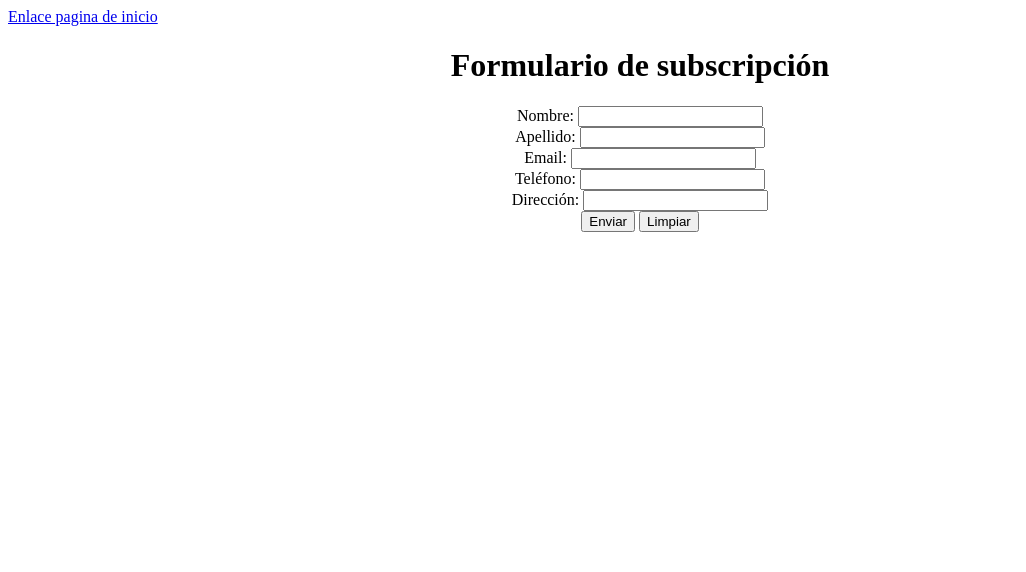
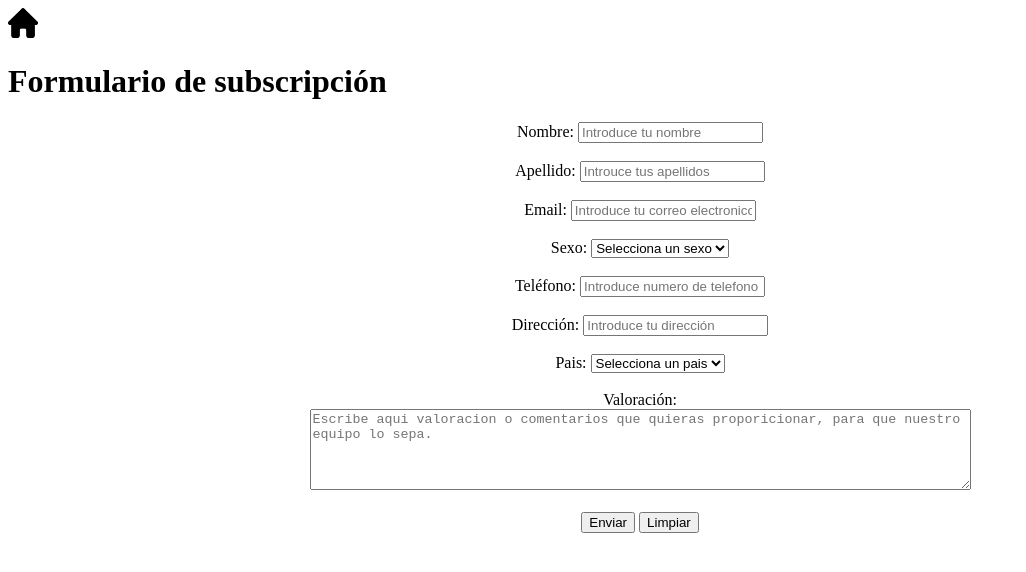
Before and after one commit to MerinoVic115/0373-AE3-MySpotify-Victor_Merino, a plain HTML site: page formulario/formulario.html in a window 1280 px wide. Shown: the whole page, without its empty margins (0-1026 px from the left). Drawn offline with Linux system fonts and the light colour scheme.

Commit message:
Correccion de formulario, enlaces puestos y poner estilos basicos

```diff
--- a/formulario/formulario.html
+++ b/formulario/formulario.html
@@ -4,28 +4,74 @@
     <meta charset="UTF-8">
     <meta name="viewport" content="width=device-width, initial-scale=1.0">
     <title>Formulario de subscripción</title>
+
 </head>
+
 <body>
-    <a href="../index.html">Enlace pagina de inicio</a>
-    <br>
 
-    <h1 align="center">Formulario de subscripción</h1>
+    <header>
+        <a id="inicio" href="../index.html">
+            <img src="../img/house-solid.ico" alt="icono" width="30" height="30">
+        </a>
+
+        <br>
+
+        <h1>Formulario de subscripción</h1>
+    </header>
+
 
     <form align="center">
         <label for="nombre">Nombre:</label>
-        <input type="text" id="nombre" name="nombre" required>
+        <input type="text" id="nombre" name="nombre" required placeholder="Introduce tu nombre">
+        <br>
         <br>
         <label for="apellido">Apellido:</label>
-        <input type="text" id="apellido" name="apellido" required>
+        <input type="text" id="apellido" name="apellido" required placeholder="Introuce tus apellidos">
+        <br>
         <br>
         <label for="email">Email:</label>
-        <input type="email" id="email" name="email" required>
+        <input type="email" id="email" name="email" required placeholder="Introduce tu correo electronico">
+        <br>
+        <br>
+        <label for="direccion">Sexo:</label>
+        <select id="sexo" name="sex" required>
+            <option value="">Selecciona un sexo</option>
+            <option value="masculino">Masculino</option>
+            <option value="femenino">Femenino</option>
+        </select>
+        <br>
         <br>
         <label for="telefono">Teléfono:</label>
-        <input type="tel" id="telefono" name="telefono" pattern="[0-9]{9}" required>
+        <input type="tel" id="telefono" name="telefono" pattern="[0-9]{9}" required placeholder="Introduce numero de telefono">
+        <br>
         <br>
         <label for="direccion">Dirección:</label>
-        <input type="text" id="direccion" name="direccion" required>
+        <input type="text" id="direccion" name="direccion" required placeholder="Introduce tu dirección">
+        <br>
+        <br>
+        <label for="direccion">Pais:</label>
+        <select id="pais" name="country" required>
+            <option value="">Selecciona un pais</option>
+            <option value="España">España</option>
+            <option value="Portugal">Portugal</option>
+            <option value="Italia">Italia</option>
+            <option value="Francia">Francia</option>
+            <option value="Alemania">Alemania</option>
+            <option value="India">India</option>
+            <option value="China">China</option>
+            <option value="Japon">Japon</option>
+            <option value="Rusia">Rusia</option>
+            <option value="Canada">Canada</option>
+            <option value="Estados Unidos">Estados Unidos</option>
+            <option value="Mexico">Mexico</option>
+            <option value="Argentina">Argentina</option>
+        </select>
+        <br>
+        <br>
+        <label>Valoración:</label>
+        <br>
+        <textarea name="comentario" id="valrocion" cols="80" rows="5" placeholder="Escribe aqui valoracion o comentarios que quieras proporicionar, para que nuestro equipo lo sepa."></textarea>
+        <br>
         <br>
         <input type="submit" value="Enviar">
         <input type="reset" value="Limpiar">
```
Also changed, not shown: discografia/album/Back-To-Rockport/back_to_rockport.html (+16 -6 lines), discografia/album/Old-Times-in-Gotham/old_times_in_gotham.html (+11 -3 lines), discografia/album/The-Giant/the_giant.html (+15 -7 lines), discografia/discografia.html (+3 -1 lines), index.html (+2 -2 lines), img/arrow-right-solid.PNG (added), img/house-solid.ico (added), img/kid.jpg, img/kid2.JPG (added), 12 other files.
